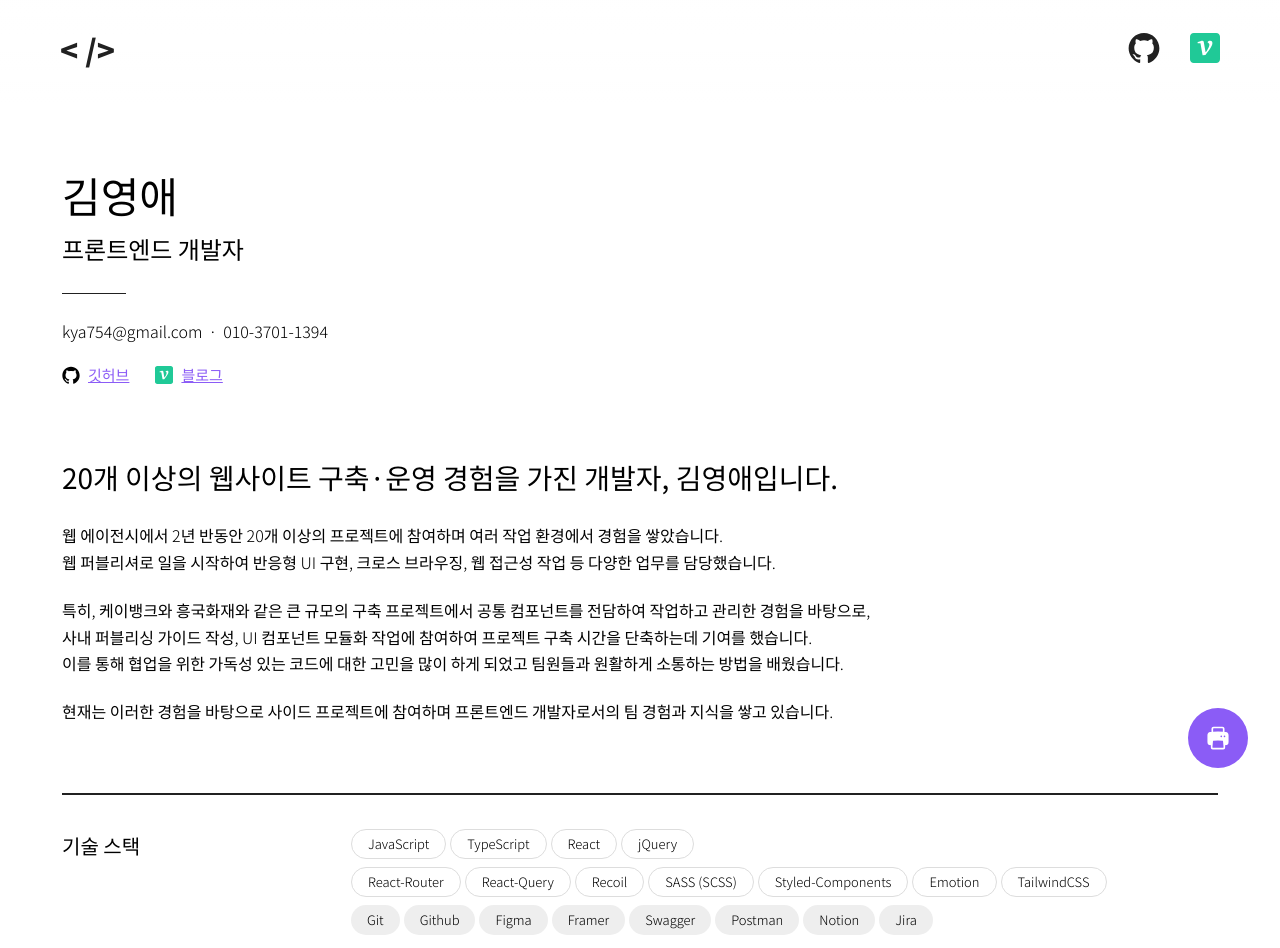
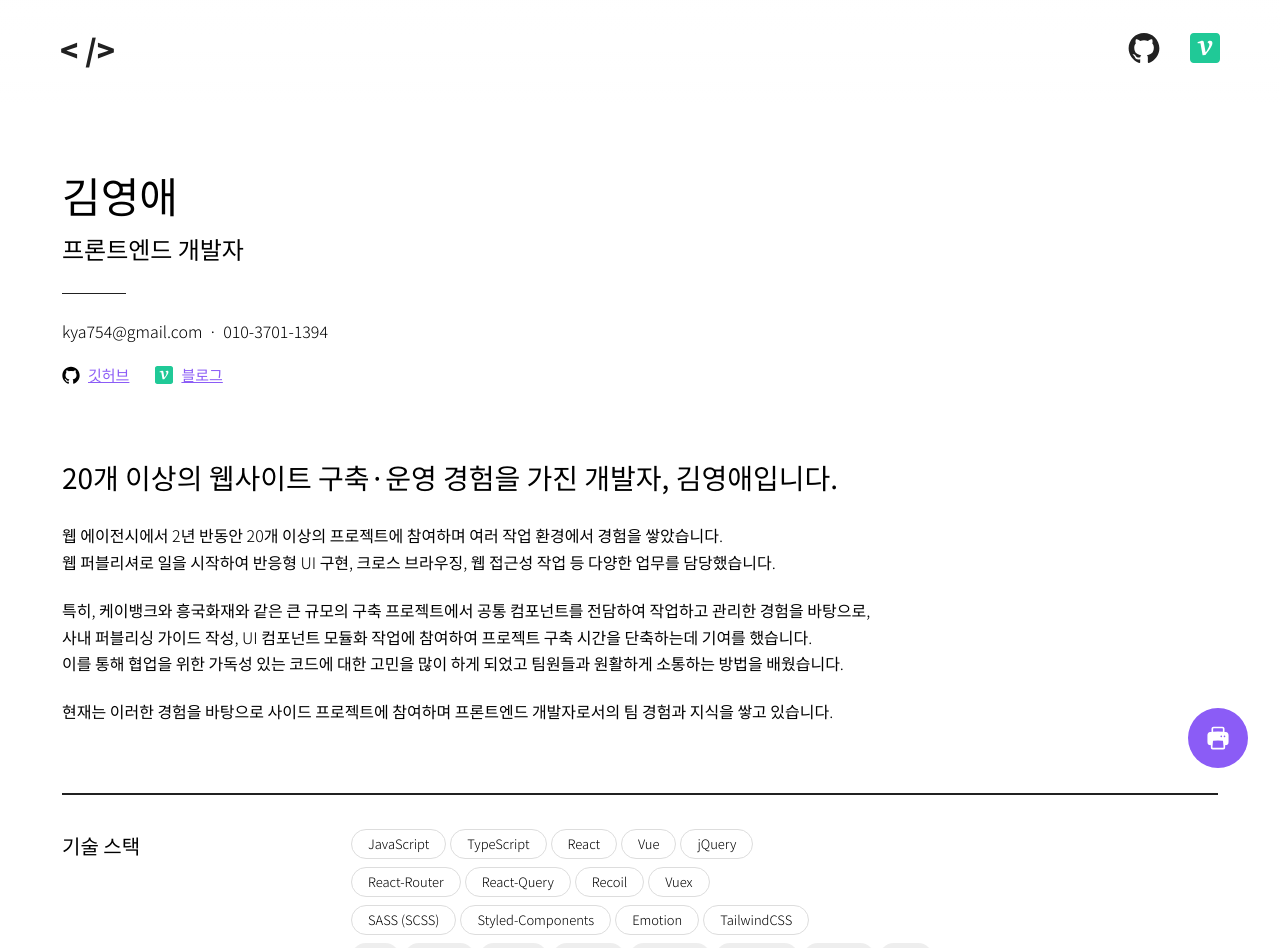
Before and after one commit to kkomyoung/fe-portfolio, a React (Create React App) app: page /resume in a window 1280 px wide. Shown: the top 948 px of the page. Built offline with nearby package versions, Linux system fonts and the light colour scheme.

Commit message:
fix: readme 업데이트

```diff
--- a/src/pages/ResumePage.jsx
+++ b/src/pages/ResumePage.jsx
@@ -142,12 +142,16 @@ export default function Resume() {
                   <li>JavaScript</li>
                   <li>TypeScript</li>
                   <li>React</li>
+                  <li>Vue</li>
                   <li>jQuery</li>
                 </StackList>
                 <StackList>
                   <li>React-Router</li>
                   <li>React-Query</li>
                   <li>Recoil</li>
+                  <li>Vuex</li>
+                </StackList>
+                <StackList>
                   <li>SASS (SCSS)</li>
                   <li>Styled-Components</li>
                   <li>Emotion</li>
```
